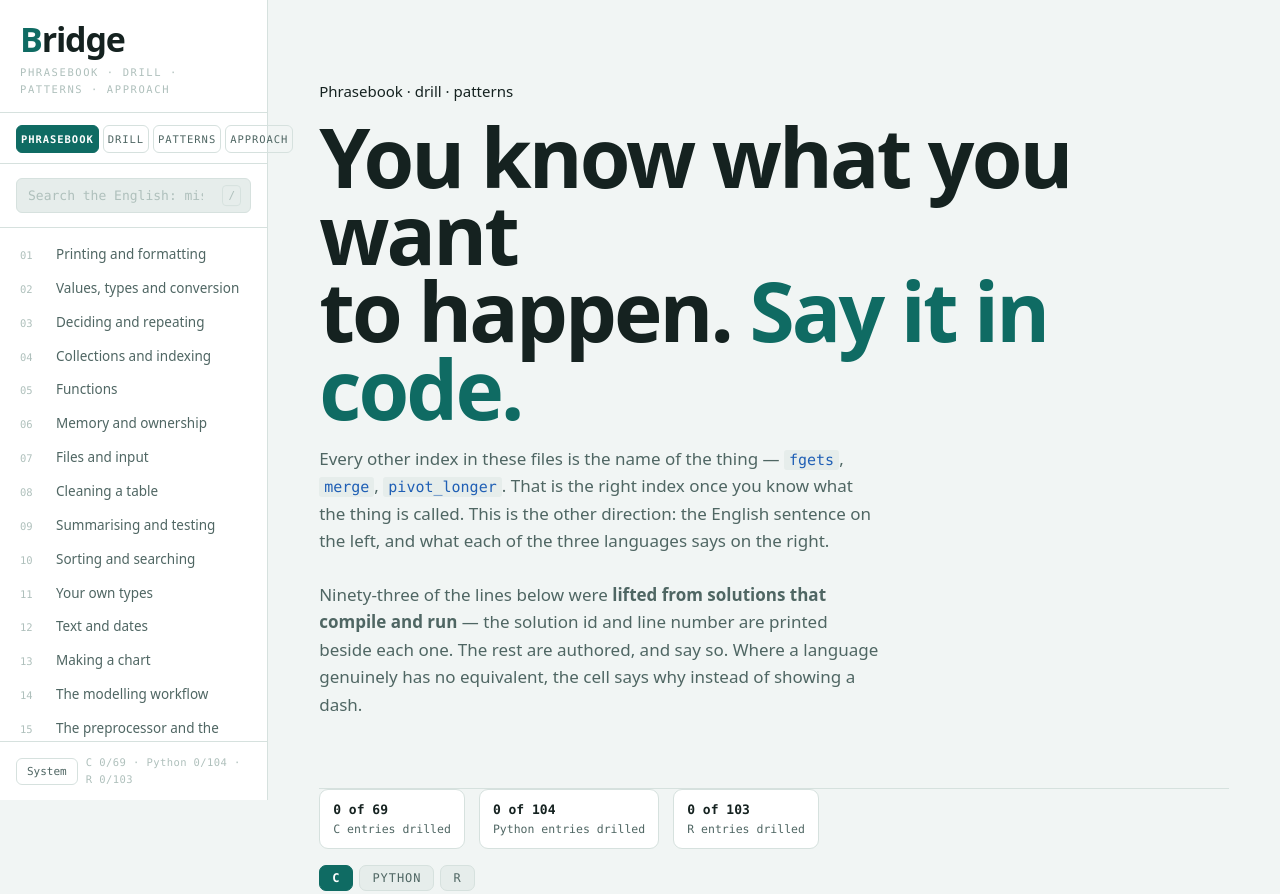
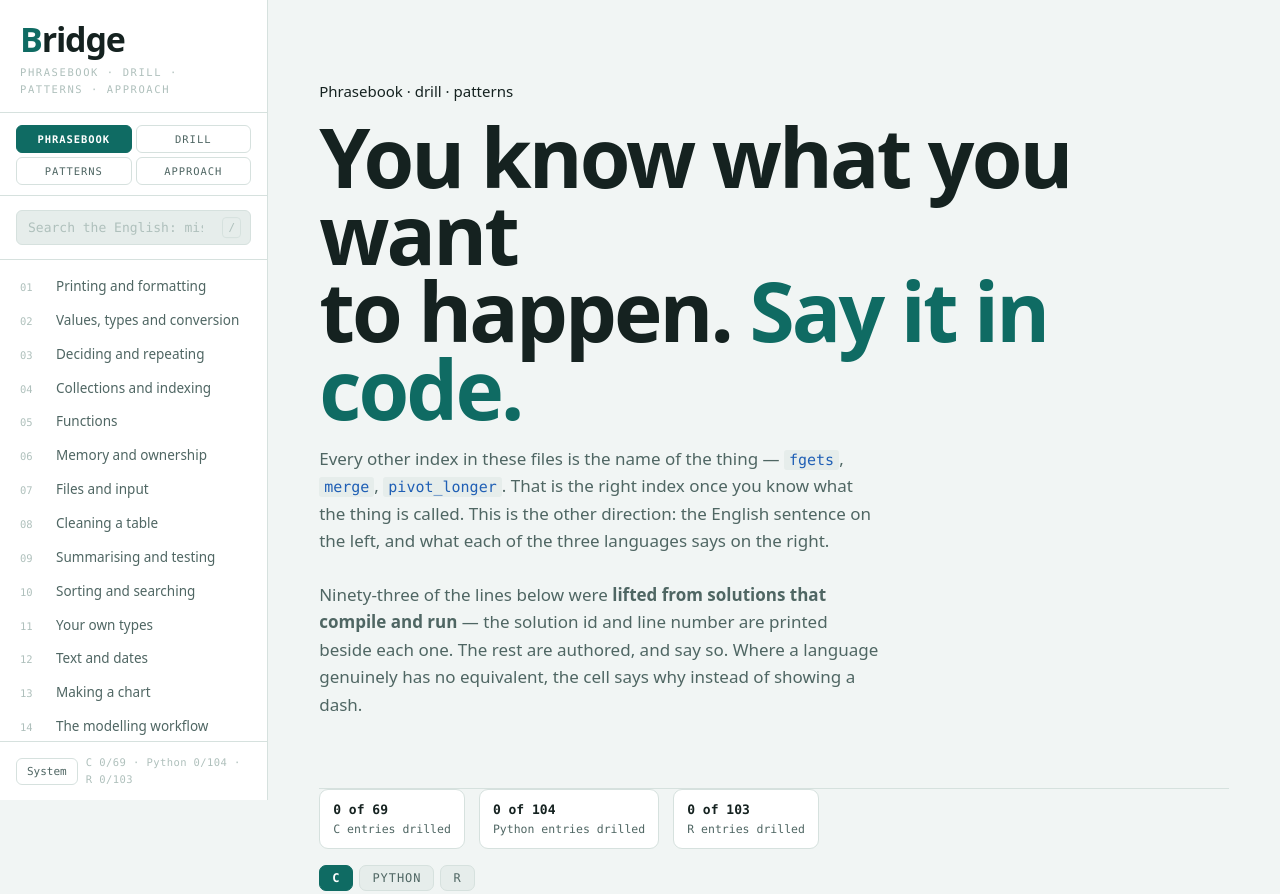
Before and after one commit to talon270/cs, a plain HTML site: page bridge.html in a window 1280 px wide. Shown: the top 894 px of the page. Drawn offline with Linux system fonts and the light colour scheme.

Commit message:
Fix the Approach button overflowing the rail
.modebar/.modebtn is a flex row sized for three buttons in the fixed
268px rail; a fourth pushed its minimum content width past the edge.
Scoped a 2x2 grid to bridge.html's own mode bar rather than touching
the flex layout the other three files still use.

```diff
--- a/bridge.html
+++ b/bridge.html
@@ -643,6 +643,16 @@ table.grid3 td:first-child{white-space:normal}
 @media (min-width:1700px){ main{max-width:1560px} }
 
 .langbar{display:flex;gap:6px;margin:0 0 14px;flex-wrap:wrap}
+
+/* Four modes, not three. .modebar/.modebtn in shell.py are flex:1 in a
+   fixed 268px rail, sized for the three other files' mode bars — four
+   buttons' minimum text widths sum past that before the gaps and padding
+   are even counted, so "Approach" pokes out past the rail edge rather than
+   shrinking. A 2x2 grid, scoped to this file's own bar, fits the same four
+   labels without touching the flex row every other file still uses. */
+.modebar-4{display:grid;grid-template-columns:1fr 1fr;gap:4px}
+.modebar-4 .modebtn{flex:none}
+
 .langbtn{appearance:none;background:var(--bg-3);border:1px solid var(--rule);color:var(--dim);
   font-family:var(--mono);font-size:12px;letter-spacing:.08em;text-transform:uppercase;
   padding:5px 12px;border-radius:7px;cursor:pointer}
@@ -793,7 +803,7 @@ table.grid3 td:first-child{white-space:normal}
     </div>
     <button class="railbtn" id="railbtn" aria-expanded="false">Menu</button>
   </div>
-  <div class="modebar">
+  <div class="modebar modebar-4">
     <button class="modebtn" data-mode="phrasebook" aria-pressed="true">Phrasebook</button>
     <button class="modebtn" data-mode="drill" aria-pressed="false">Drill</button>
     <button class="modebtn" data-mode="patterns" aria-pressed="false">Patterns</button>
@@ -2425,7 +2435,7 @@ print(accuracy_score(yte, model.predict(sc.transform(Xte))))</pre>
   "use strict";
 
   /* Thresholds. Every one of these is a number the fixture suite in
-     build/verify_approach.py exercises: 62 labelled real questions that must
+     build/verify_approach.py exercises: 66 labelled real questions that must
      rank correctly, and 21 out-of-scope problems that must fall under the
      floor. Moving one of these without re-running that script is how the tool
      starts bluffing. */
```
Also changed, not shown: 1 other file.
